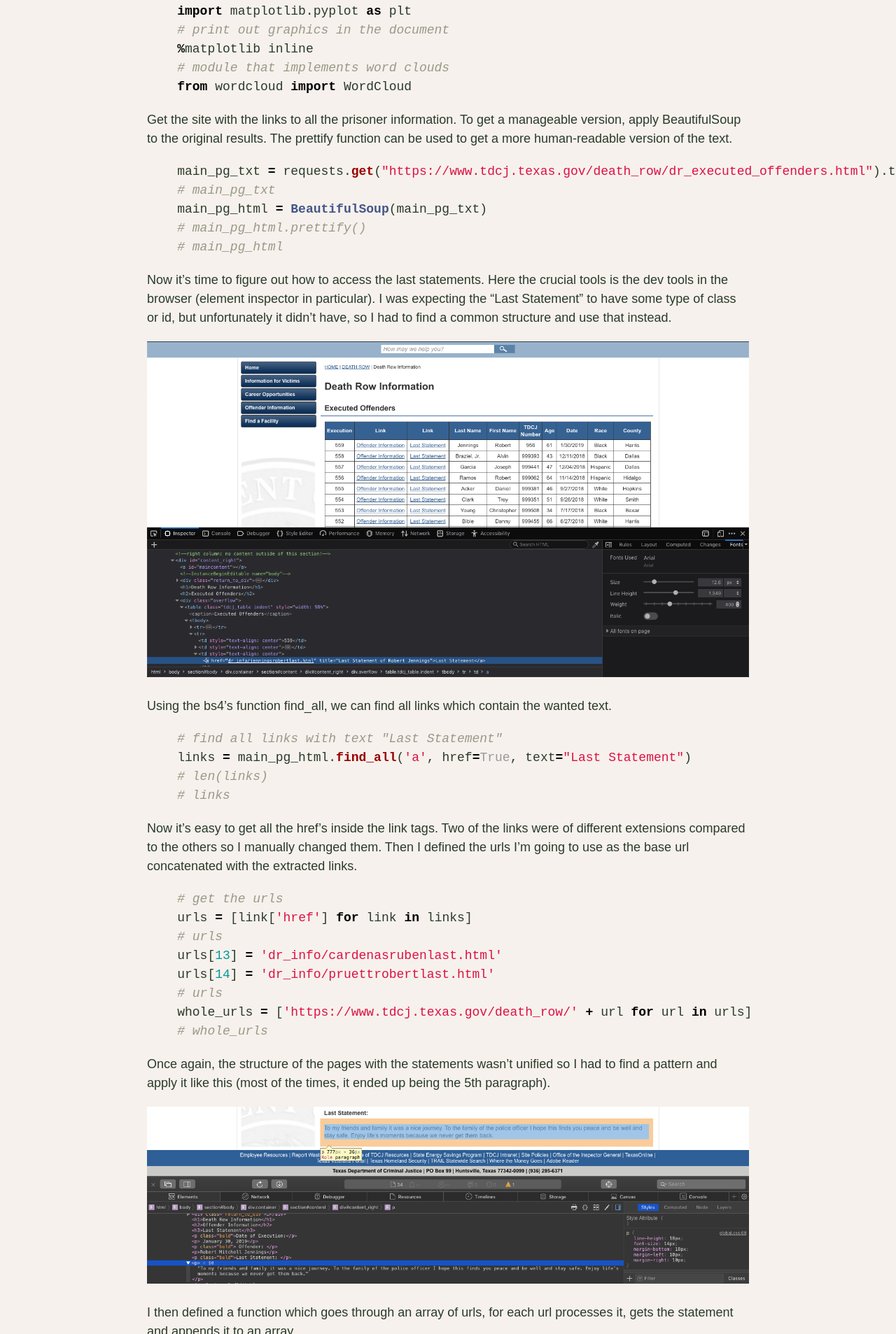
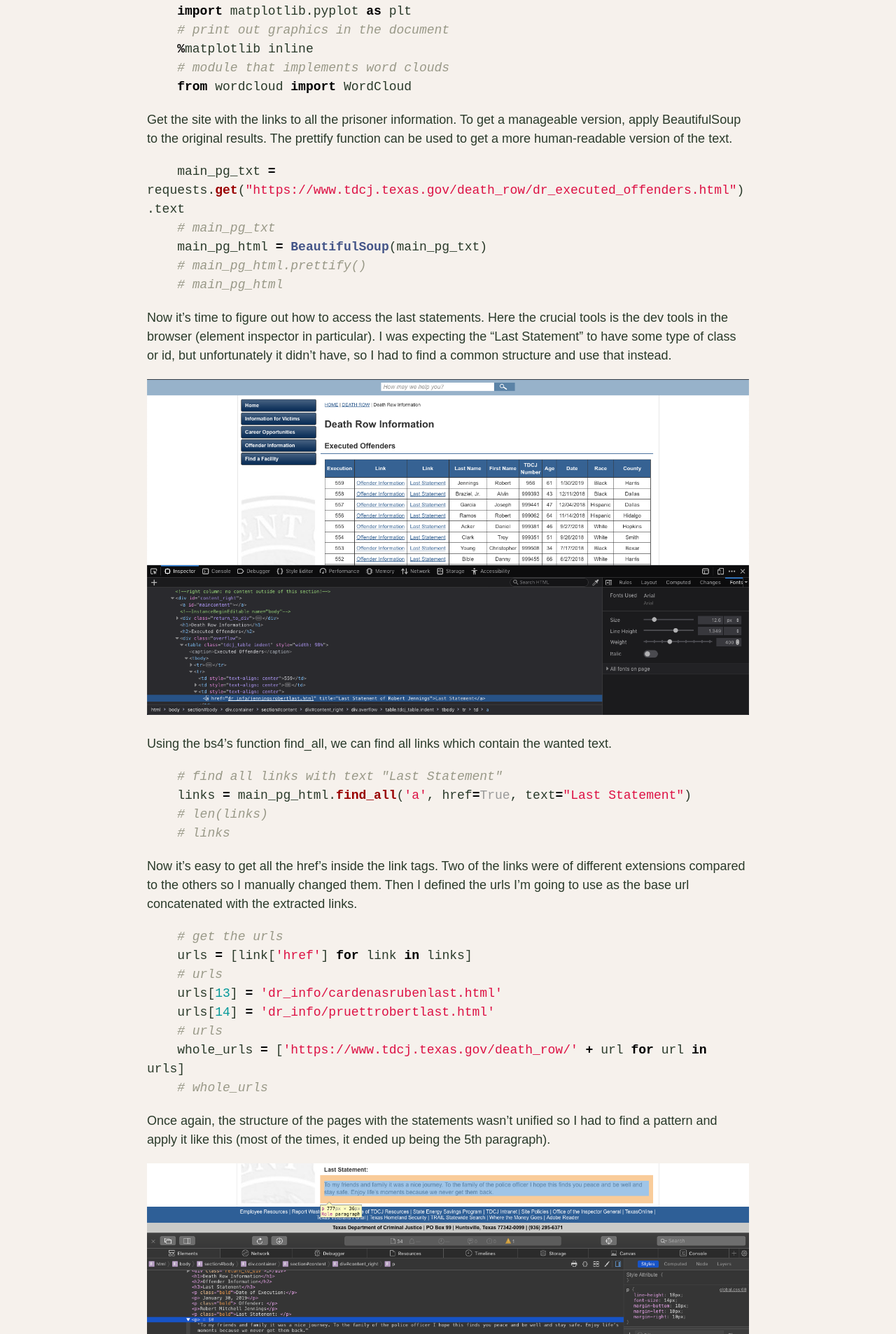
Before and after one commit to kristinamacekovic/new-web, a Jekyll site: the page built from _posts/2019-02-01-scraping-and-word-clouds-with-python.md, in a window 1280 px wide. Shown: the part 723-2630 px from the top of the page at 70% size. Built offline with Jekyll 4.4.1, drawn with Linux system fonts in a browser that asks for light colours; our own code applies the rules of GitHub Pages for plain Markdown files.

Commit message:
Wrap code

```diff
--- a/_sass/jekyll-theme-minimal.scss
+++ b/_sass/jekyll-theme-minimal.scss
@@ -90,13 +90,18 @@ blockquote {
 }
 
 pre {
-  overflow-wrap: break-word;
-  border: none;
+  white-space: pre-wrap; /* Since CSS 2.1 */
+  white-space: -moz-pre-wrap; /* Mozilla, since 1999 */
+  white-space: -pre-wrap; /* Opera 4-6 */
+  white-space: -o-pre-wrap; /* Opera 7 */
+  word-wrap: break-word; /* Internet Explorer 5.5+ */
 }
 pre code {
-  word-wrap: normal;
-  white-space: pre;
-  overflow-wrap: break-word;
+  white-space: pre-wrap; /* Since CSS 2.1 */
+  white-space: -moz-pre-wrap; /* Mozilla, since 1999 */
+  white-space: -pre-wrap; /* Opera 4-6 */
+  white-space: -o-pre-wrap; /* Opera 7 */
+  word-wrap: break-word; /* Internet Explorer 5.5+ */
 }
 
 ::-webkit-scrollbar {
```
